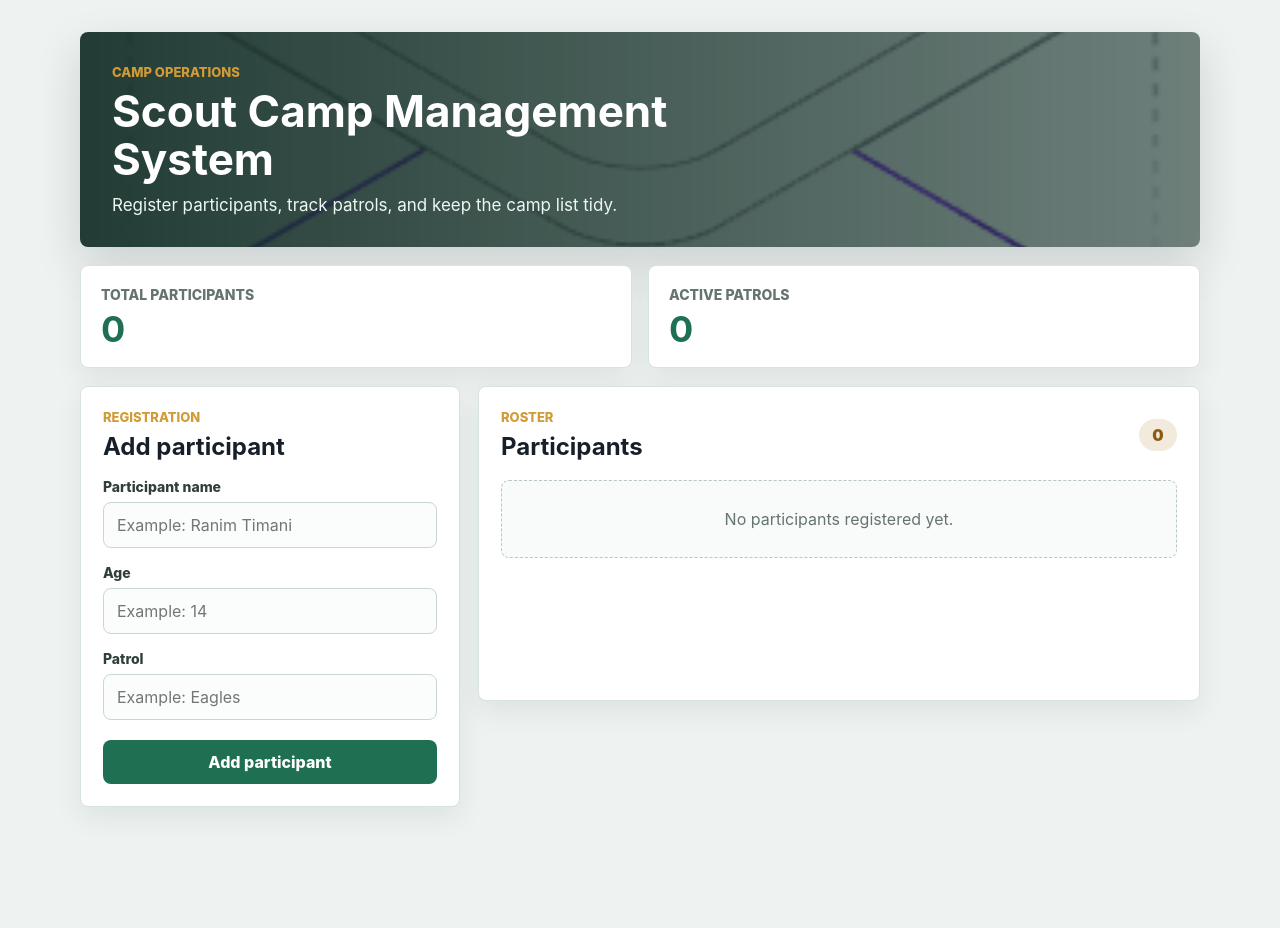
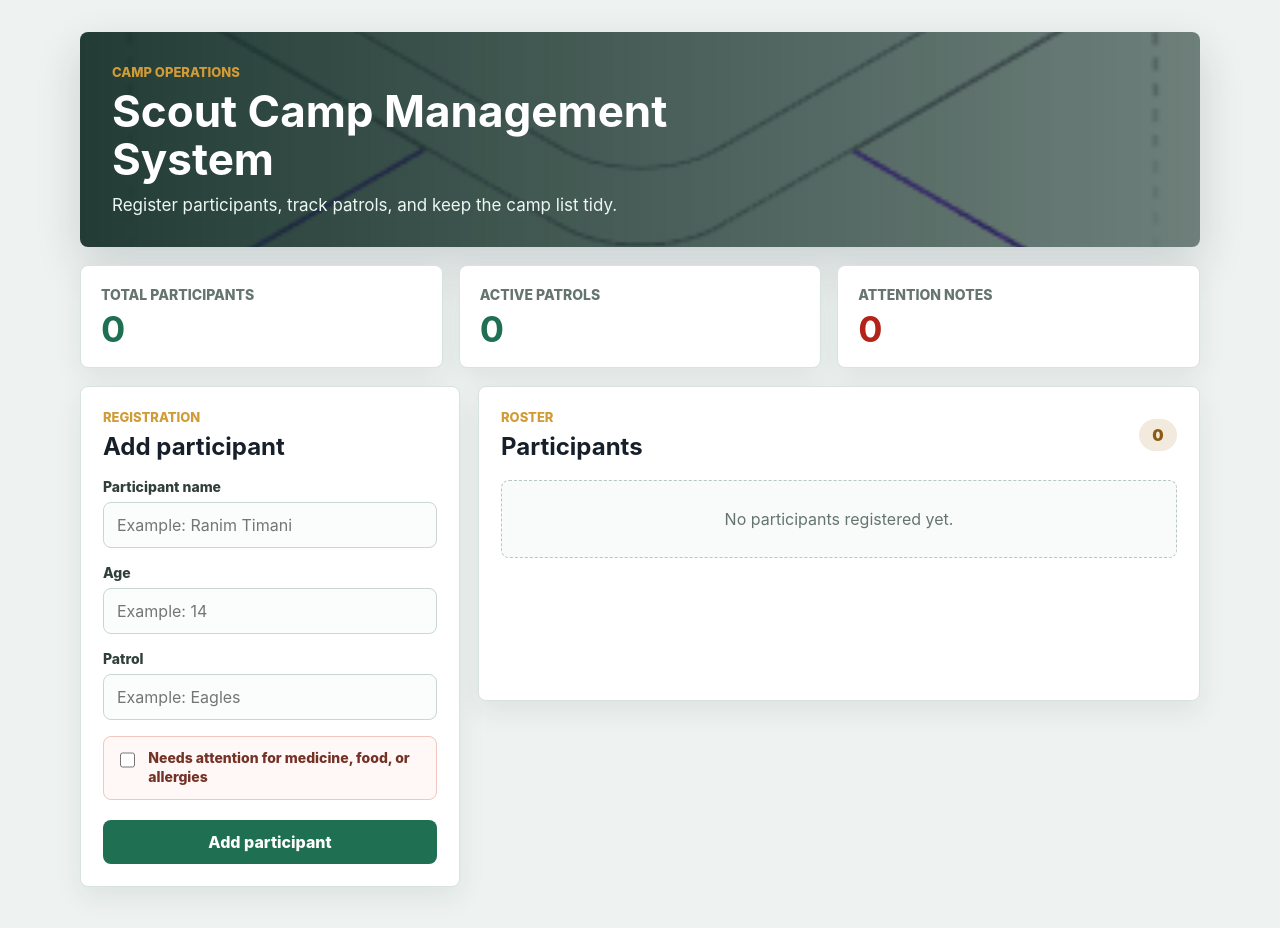
Before and after one commit to ranimtimani-sketch/Scout-Camp-management, a React (Vite) app: page / in a window 1280 px wide. Shown: the top 928 px of the page. Before the commit the page ends 855 px from the top, so only its background shows below. Built offline with nearby package versions, Linux system fonts and the light colour scheme.

Commit message:
Add participant attention notes

```diff
--- a/src/CampApp.jsx
+++ b/src/CampApp.jsx
@@ -29,6 +29,9 @@ function CampApp() {
   const patrolCount = new Set(
     participants.map((participant) => participant.patrol)
   ).size
+  const attentionCount = participants.filter(
+    (participant) => participant.needsAttention
+  ).length
 
   return (
     <main className="app-shell">
@@ -52,6 +55,11 @@ function CampApp() {
           <span>Active patrols</span>
           <strong>{patrolCount}</strong>
         </article>
+
+        <article className="stat-card attention-stat">
+          <span>Attention notes</span>
+          <strong>{attentionCount}</strong>
+        </article>
       </section>
 
       <section className="content-grid">
@@ -73,10 +81,21 @@ function CampApp() {
               {participants.map((participant) => (
                 <li className="participant-item" key={participant.id}>
                   <div>
-                    <h3>{participant.name}</h3>
+                    <div className="participant-name-row">
+                      <h3>{participant.name}</h3>
+                      {participant.needsAttention && (
+                        <span className="warning-badge">! Attention</span>
+                      )}
+                    </div>
                     <p>
                       Age {participant.age} - {participant.patrol} Patrol
                     </p>
+                    {participant.needsAttention && (
+                      <p className="attention-note">
+                        {participant.attentionNotes ||
+                          'Check medicine, food, or allergy details.'}
+                      </p>
+                    )}
                   </div>
 
                   <button
--- a/src/Participation.jsx
+++ b/src/Participation.jsx
@@ -4,6 +4,8 @@ function Participation({ addParticipant }) {
   const [name, setName] = useState('')
   const [age, setAge] = useState('')
   const [patrol, setPatrol] = useState('')
+  const [needsAttention, setNeedsAttention] = useState(false)
+  const [attentionNotes, setAttentionNotes] = useState('')
 
   function handleSubmit(event) {
     event.preventDefault()
@@ -17,6 +19,8 @@ function Participation({ addParticipant }) {
       name: name,
       age: age,
       patrol: patrol,
+      needsAttention: needsAttention,
+      attentionNotes: needsAttention ? attentionNotes : '',
     }
 
     addParticipant(newParticipant)
@@ -24,6 +28,8 @@ function Participation({ addParticipant }) {
     setName('')
     setAge('')
     setPatrol('')
+    setNeedsAttention(false)
+    setAttentionNotes('')
   }
 
   return (
@@ -66,6 +72,26 @@ function Participation({ addParticipant }) {
         />
       </label>
 
+      <label className="attention-toggle">
+        <input
+          type="checkbox"
+          checked={needsAttention}
+          onChange={(event) => setNeedsAttention(event.target.checked)}
+        />
+        <span>Needs attention for medicine, food, or allergies</span>
+      </label>
+
+      {needsAttention && (
+        <label>
+          <span>Attention notes</span>
+          <textarea
+            placeholder="Example: Peanut allergy, medicine at lunch, no dairy"
+            value={attentionNotes}
+            onChange={(event) => setAttentionNotes(event.target.value)}
+          />
+        </label>
+      )}
+
       <button type="submit">Add participant</button>
     </form>
   )
--- a/src/index.css
+++ b/src/index.css
@@ -19,7 +19,8 @@ body {
 }
 
 button,
-input {
+input,
+textarea {
   font: inherit;
 }
 
@@ -97,7 +98,7 @@ h3 {
 
 .stats-grid {
   display: grid;
-  grid-template-columns: repeat(2, minmax(0, 1fr));
+  grid-template-columns: repeat(3, minmax(0, 1fr));
   gap: 16px;
   margin-top: 18px;
 }
@@ -129,6 +130,10 @@ h3 {
   color: #1f6f52;
   font-size: 36px;
   line-height: 1;
+}
+
+.attention-stat strong {
+  color: #b42318;
 }
 
 .content-grid {
@@ -167,7 +172,8 @@ label span {
   font-weight: 800;
 }
 
-input {
+input,
+textarea {
   width: 100%;
   border: 1px solid #c9d7d0;
   border-radius: 8px;
@@ -177,10 +183,39 @@ input {
   outline: none;
 }
 
-input:focus {
+textarea {
+  min-height: 92px;
+  resize: vertical;
+}
+
+input:focus,
+textarea:focus {
   border-color: #1f6f52;
   background: #ffffff;
   box-shadow: 0 0 0 3px rgba(31, 111, 82, 0.14);
+}
+
+.attention-toggle {
+  display: flex;
+  align-items: flex-start;
+  gap: 10px;
+  border: 1px solid #f1c7bf;
+  border-radius: 8px;
+  background: #fff8f6;
+  color: #743126;
+  padding: 12px;
+}
+
+.attention-toggle input {
+  width: 18px;
+  height: 18px;
+  margin-top: 2px;
+  accent-color: #b42318;
+}
+
+.attention-toggle span {
+  color: #743126;
+  line-height: 1.35;
 }
 
 .registration-form button,
@@ -250,6 +285,37 @@ input:focus {
   color: #66746f;
 }
 
+.participant-name-row {
+  display: flex;
+  align-items: center;
+  flex-wrap: wrap;
+  gap: 8px;
+}
+
+.warning-badge {
+  display: inline-flex;
+  align-items: center;
+  min-height: 26px;
+  border-radius: 999px;
+  background: #fff1ee;
+  color: #b42318;
+  font-size: 12px;
+  font-weight: 900;
+  padding: 4px 9px;
+  text-transform: uppercase;
+}
+
+.participant-item .attention-note {
+  width: fit-content;
+  max-width: 100%;
+  margin-top: 9px;
+  border-left: 3px solid #b42318;
+  border-radius: 4px;
+  background: #fff8f6;
+  color: #743126;
+  padding: 8px 10px;
+}
+
 .delete-button {
   flex: 0 0 auto;
   background: #fff1ee;
```
